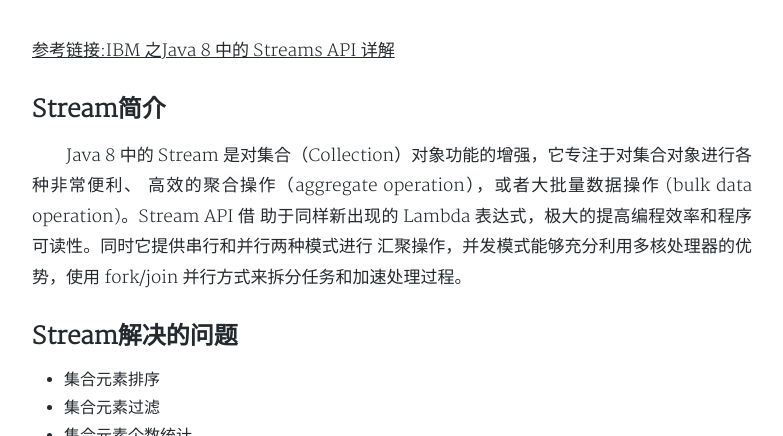
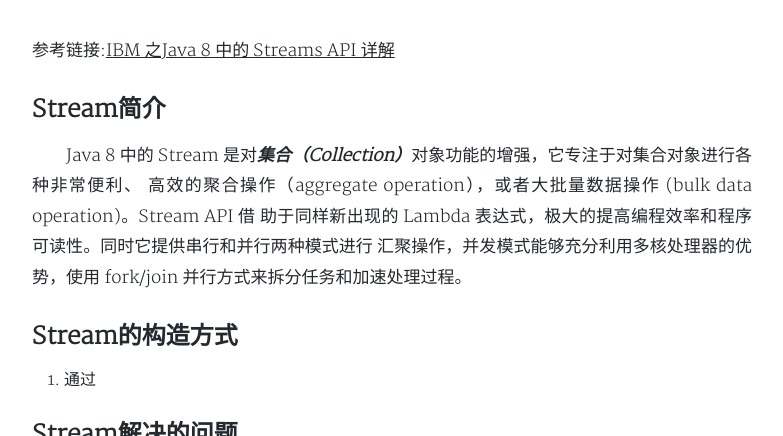
Before and after one commit to yeslsl/never-ever-ver-er-r.github.io, a Jekyll site: the page built from _posts/2019-07-30-java8之Stream.md, in a window 1280 px wide and 900 px high, cut to the strip 464-900 px from the top of the window. Shown: the whole strip, without its empty margins (248-1031 px from the left). Built offline with Jekyll 4.4.1, drawn with Linux system fonts in a browser that asks for light colours; nearby versions of some CDN libraries; a style sheet for code colours, icons or effects is not loaded.

Commit message:
突出重点

```diff
--- a/_posts/2019-07-30-java8之Stream.md
+++ b/_posts/2019-07-30-java8之Stream.md
@@ -8,13 +8,16 @@ tags: java8 stream 流操作 流
 
 ---
 
-[参考链接:IBM 之Java 8 中的 Streams API 详解](https://www.ibm.com/developerworks/cn/java/j-lo-java8streamapi/ "Java 8 中的 Streams API 详解")
+参考链接:[IBM 之Java 8 中的 Streams API 详解](https://www.ibm.com/developerworks/cn/java/j-lo-java8streamapi/ "https://www.ibm.com/developerworks/cn/java/j-lo-java8streamapi/")
 
 ## Stream简介
-　　Java 8 中的 Stream 是对集合（Collection）对象功能的增强，它专注于对集合对象进行各种非常便利、
+　　Java 8 中的 Stream 是对**_集合（Collection）_**对象功能的增强，它专注于对集合对象进行各种非常便利、
 高效的聚合操作（aggregate operation），或者大批量数据操作 (bulk data operation)。Stream API 借
 助于同样新出现的 Lambda 表达式，极大的提高编程效率和程序可读性。同时它提供串行和并行两种模式进行
 汇聚操作，并发模式能够充分利用多核处理器的优势，使用 fork/join 并行方式来拆分任务和加速处理过程。
+
+## Stream的构造方式
+1. 通过
 
 ## Stream解决的问题
 
```
